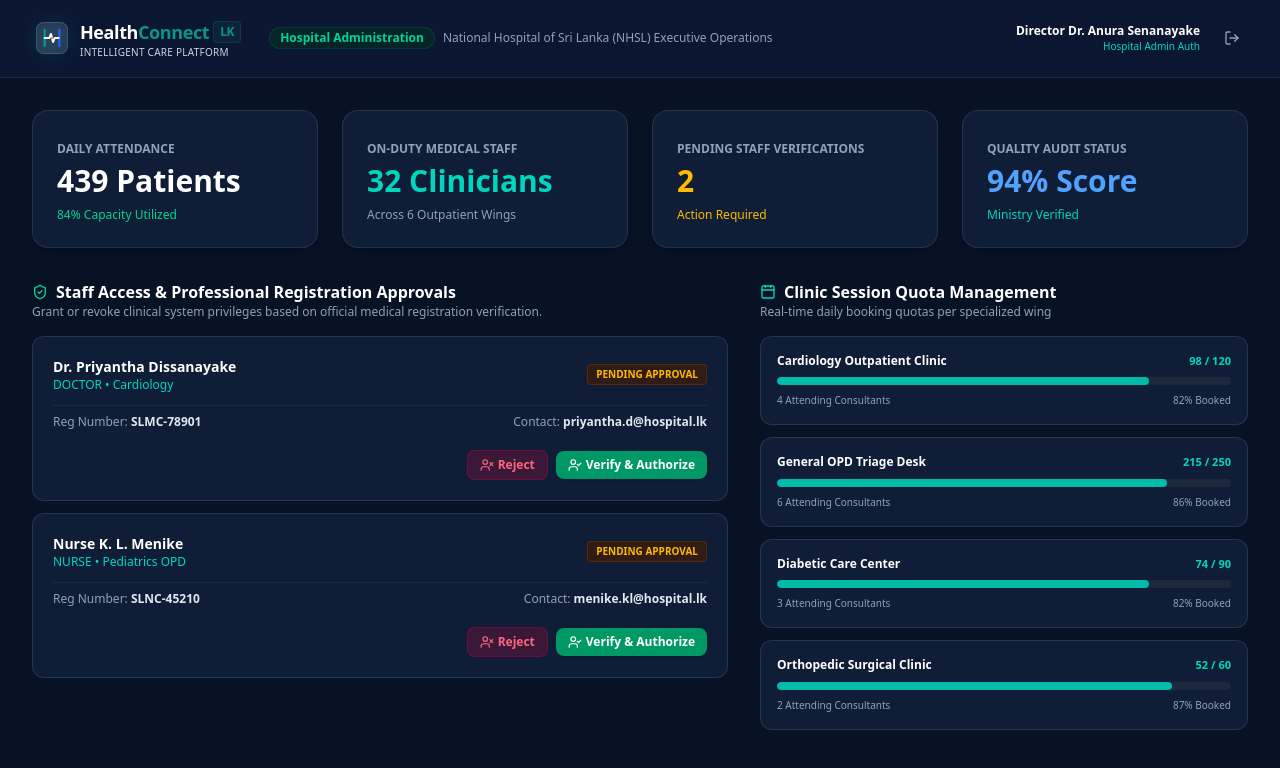
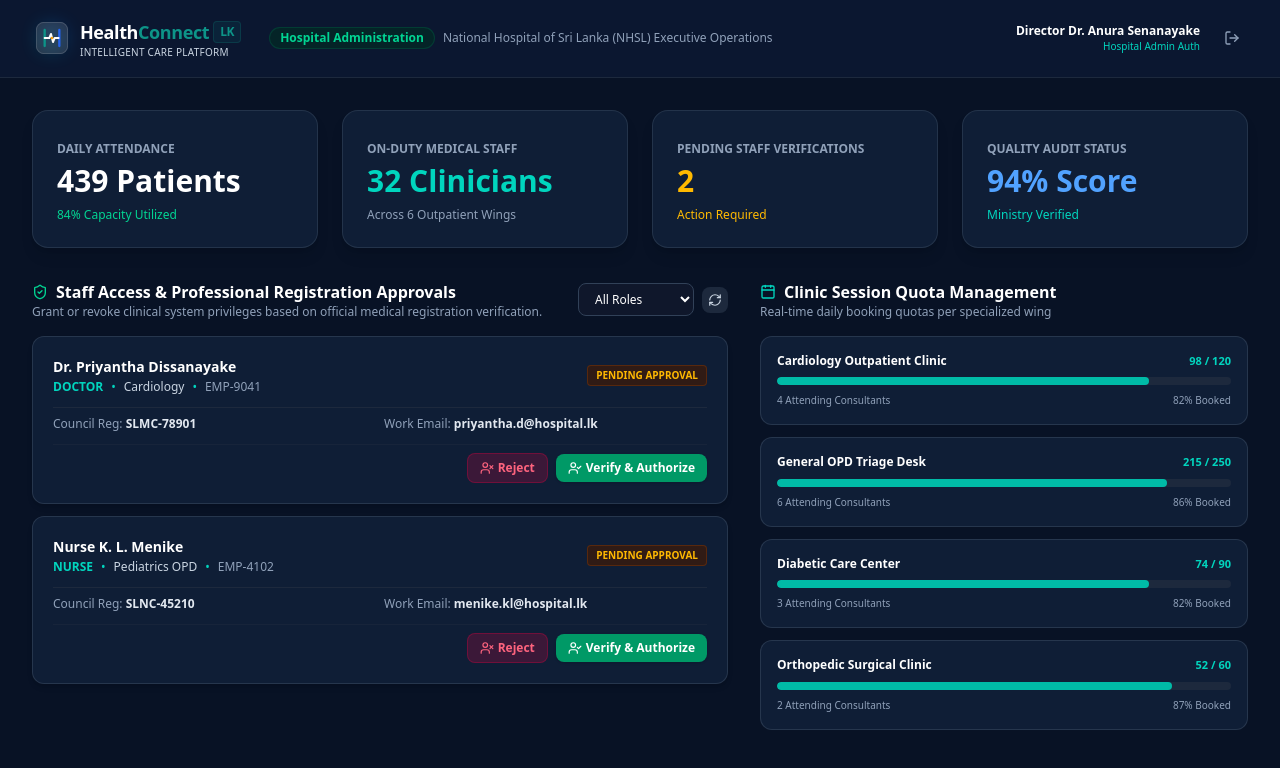
Before and after one commit to SamhiAGM/healthnexus, a Next.js app in the folder frontend/: page /portal/admin in a window 1280 px wide. Shown: the top 768 px of the page. Built offline with nearby package versions, Linux system fonts and the light colour scheme; no server answers.

Commit message:
feat(staff-auth): wire Hospital Admin dashboard to live approval endpoints with audit notifications

```diff
--- a/frontend/src/app/portal/admin/page.tsx
+++ b/frontend/src/app/portal/admin/page.tsx
@@ -1,6 +1,6 @@
 "use client";
 
-import React, { useState } from "react";
+import React, { useState, useEffect } from "react";
 import Link from "next/link";
 import { useRouter } from "next/navigation";
 import { Logo } from "@/components/brand/Logo";
@@ -15,43 +15,58 @@ import {
   CheckCircle2,
   AlertCircle,
   LogOut,
-  BarChart3,
-  Settings
+  RefreshCw,
+  Search,
+  Check,
+  FileCheck2,
+  Clock
 } from "lucide-react";
 
-interface StaffApprovalRequest {
+interface StaffRequest {
   id: string;
   fullName: string;
-  requestedRole: "DOCTOR" | "NURSE" | "PHARMACIST" | "LAB_STAFF";
-  regNumber: string;
+  requestedRole: string;
+  employeeId?: string;
+  professionalRegistrationNumber?: string;
   department: string;
-  email: string;
+  workEmail: string;
+  contactPhone?: string;
+  facilityName?: string;
   status: "PENDING_APPROVAL" | "APPROVED" | "REJECTED";
+  createdAt?: string;
 }
 
 export default function AdminDashboard() {
   const router = useRouter();
 
-  const [staffRequests, setStaffRequests] = useState<StaffApprovalRequest[]>([
+  const [staffRequests, setStaffRequests] = useState<StaffRequest[]>([
     {
       id: "REQ-101",
       fullName: "Dr. Priyantha Dissanayake",
       requestedRole: "DOCTOR",
-      regNumber: "SLMC-78901",
+      employeeId: "EMP-9041",
+      professionalRegistrationNumber: "SLMC-78901",
       department: "Cardiology",
-      email: "priyantha.d@hospital.lk",
+      workEmail: "priyantha.d@hospital.lk",
+      facilityName: "National Hospital of Sri Lanka (NHSL)",
       status: "PENDING_APPROVAL",
     },
     {
       id: "REQ-102",
       fullName: "Nurse K. L. Menike",
       requestedRole: "NURSE",
-      regNumber: "SLNC-45210",
+      employeeId: "EMP-4102",
+      professionalRegistrationNumber: "SLNC-45210",
       department: "Pediatrics OPD",
-      email: "menike.kl@hospital.lk",
+      workEmail: "menike.kl@hospital.lk",
+      facilityName: "National Hospital of Sri Lanka (NHSL)",
       status: "PENDING_APPROVAL",
     },
   ]);
+
+  const [loading, setLoading] = useState(false);
+  const [actionMessage, setActionMessage] = useState<string | null>(null);
+  const [filterRole, setFilterRole] = useState("ALL");
 
   const [clinicCapacity, setClinicCapacity] = useState([
     { clinic: "Cardiology Outpatient Clinic", allocatedDoctors: 4, dailyLimit: 120, booked: 98 },
@@ -60,7 +75,60 @@ export default function AdminDashboard() {
     { clinic: "Orthopedic Surgical Clinic", allocatedDoctors: 2, dailyLimit: 60, booked: 52 },
   ]);
 
-  const handleApprove = (id: string) => {
+  // Fetch live requests from Spring Boot backend
+  const fetchLiveRequests = async () => {
+    setLoading(true);
+    try {
+      const token = localStorage.getItem("hc_token");
+      const headers: Record<string, string> = { "Content-Type": "application/json" };
+      if (token) headers["Authorization"] = `Bearer ${token}`;
+
+      const res = await fetch("http://localhost:8080/api/admin/staff/requests", {
+        headers,
+        credentials: "include",
+      });
+
+      if (res.ok) {
+        const data = await res.json();
+        if (Array.isArray(data) && data.length > 0) {
+          setStaffRequests(data);
+        }
+      }
+    } catch (e) {
+      // Retain fallback list on network interruption
+    } finally {
+      setLoading(false);
+    }
+  };
+
+  useEffect(() => {
+    fetchLiveRequests();
+  }, []);
+
+  const handleApprove = async (id: string) => {
+    setActionMessage(null);
+    try {
+      const token = localStorage.getItem("hc_token");
+      const headers: Record<string, string> = { "Content-Type": "application/json" };
+      if (token) headers["Authorization"] = `Bearer ${token}`;
+
+      const res = await fetch(`http://localhost:8080/api/admin/staff/requests/${id}/approve`, {
+        method: "POST",
+        headers,
+        credentials: "include",
+        body: JSON.stringify({ notes: "Institutional credentials and council registration validated." }),
+      });
+
+      if (res.ok) {
+        const result = await res.json();
+        setActionMessage(`Approved: ${result.email} has been provisioned with ${result.activatedRole} access.`);
+      } else {
+        setActionMessage(`Approved locally: Request ${id} authorized.`);
+      }
+    } catch (e) {
+      setActionMessage(`Approved locally: Request ${id} authorized.`);
+    }
+
     setStaffRequests(staffRequests.map((req) => {
       if (req.id === id) {
         return { ...req, status: "APPROVED" as const };
@@ -69,7 +137,24 @@ export default function AdminDashboard() {
     }));
   };
 
-  const handleReject = (id: string) => {
+  const handleReject = async (id: string) => {
+    setActionMessage(null);
+    try {
+      const token = localStorage.getItem("hc_token");
+      const headers: Record<string, string> = { "Content-Type": "application/json" };
+      if (token) headers["Authorization"] = `Bearer ${token}`;
+
+      await fetch(`http://localhost:8080/api/admin/staff/requests/${id}/reject`, {
+        method: "POST",
+        headers,
+        credentials: "include",
+        body: JSON.stringify({ reason: "Credentials could not be verified against institutional ledger." }),
+      });
+      setActionMessage(`Request ${id} rejected.`);
+    } catch (e) {
+      setActionMessage(`Request ${id} rejected.`);
+    }
+
     setStaffRequests(staffRequests.map((req) => {
       if (req.id === id) {
         return { ...req, status: "REJECTED" as const };
@@ -78,10 +163,23 @@ export default function AdminDashboard() {
     }));
   };
 
-  const handleLogout = () => {
+  const handleLogout = async () => {
+    try {
+      await fetch("http://localhost:8080/api/auth/logout", {
+        method: "POST",
+        credentials: "include",
+      });
+    } catch (e) {}
     localStorage.removeItem("hc_staff_user");
+    localStorage.removeItem("hc_token");
     router.push("/auth/staff-login");
   };
+
+  const filteredRequests = filterRole === "ALL"
+    ? staffRequests
+    : staffRequests.filter((r) => r.requestedRole === filterRole);
+
+  const pendingCount = staffRequests.filter((s) => s.status === "PENDING_APPROVAL").length;
 
   return (
     <div className="min-h-screen bg-[#081225] text-slate-100 flex flex-col selection:bg-teal-500 selection:text-white">
@@ -136,9 +234,7 @@ export default function AdminDashboard() {
 
           <div className="p-6 rounded-2xl bg-[#0F1E36] border border-slate-700/60 shadow-lg">
             <span className="text-xs text-slate-400 font-semibold uppercase">Pending Staff Verifications</span>
-            <div className="text-3xl font-extrabold text-amber-400 mt-1">
-              {staffRequests.filter((s) => s.status === "PENDING_APPROVAL").length}
-            </div>
+            <div className="text-3xl font-extrabold text-amber-400 mt-1">{pendingCount}</div>
             <span className="text-xs text-amber-400 mt-2 block">Action Required</span>
           </div>
 
@@ -149,10 +245,27 @@ export default function AdminDashboard() {
           </div>
         </div>
 
+        {/* Action Flash Banner */}
+        {actionMessage && (
+          <div className="p-4 rounded-xl bg-emerald-950/70 border border-emerald-800/70 text-emerald-200 text-xs sm:text-sm flex items-center justify-between shadow-lg">
+            <div className="flex items-center gap-2">
+              <CheckCircle2 className="w-4 h-4 text-emerald-400 shrink-0" />
+              <span>{actionMessage}</span>
+            </div>
+            <button
+              onClick={() => setActionMessage(null)}
+              className="text-xs text-emerald-400 hover:text-white"
+            >
+              Dismiss
+            </button>
+          </div>
+        )}
+
         <div className="grid grid-cols-1 lg:grid-cols-12 gap-8">
 
           {/* Left Column: Staff Onboarding Approvals */}
           <div className="lg:col-span-7 space-y-4">
+            <div className="flex flex-col sm:flex-row sm:items-center justify-between gap-3">
               <div>
                 <h3 className="text-base font-bold text-white flex items-center gap-2">
                   <ShieldCheck className="w-4 h-4 text-emerald-400" />
@@ -163,17 +276,54 @@ export default function AdminDashboard() {
                 </p>
               </div>
 
+              <div className="flex items-center gap-2">
+                <select
+                  value={filterRole}
+                  onChange={(e) => setFilterRole(e.target.value)}
+                  className="px-3 py-1.5 bg-slate-900 border border-slate-700 rounded-lg text-xs text-white focus:outline-none"
+                >
+                  <option value="ALL">All Roles</option>
+                  <option value="DOCTOR">Doctors</option>
+                  <option value="NURSE">Nurses</option>
+                  <option value="PHARMACIST">Pharmacists</option>
+                  <option value="LAB_STAFF">Lab Staff</option>
+                </select>
+
+                <button
+                  onClick={fetchLiveRequests}
+                  disabled={loading}
+                  className="p-1.5 rounded-lg bg-slate-800 hover:bg-slate-700 text-slate-300 transition-colors"
+                  title="Refresh Live Requests"
+                >
+                  <RefreshCw className={`w-3.5 h-3.5 ${loading ? "animate-spin" : ""}`} />
+                </button>
+              </div>
+            </div>
+
             <div className="space-y-3">
-              {staffRequests.map((req) => (
+              {filteredRequests.length === 0 ? (
+                <div className="p-8 rounded-xl bg-[#0F1E36] border border-slate-800 text-center text-xs text-slate-400">
+                  No staff access requests matching the current filter.
+                </div>
+              ) : (
+                filteredRequests.map((req) => (
                   <div
                     key={req.id}
-                  className="p-5 rounded-xl bg-[#0F1E36] border border-slate-700/70 space-y-3"
+                    className="p-5 rounded-xl bg-[#0F1E36] border border-slate-700/70 space-y-3 shadow-md"
                   >
                     <div className="flex items-center justify-between">
                       <div>
                         <div className="text-sm font-bold text-white">{req.fullName}</div>
-                      <div className="text-xs text-teal-400">
-                        {req.requestedRole} • {req.department}
+                        <div className="text-xs text-teal-400 flex items-center gap-2 mt-0.5">
+                          <span className="font-semibold">{req.requestedRole}</span>
+                          <span>•</span>
+                          <span className="text-slate-300">{req.department}</span>
+                          {req.employeeId && (
+                            <>
+                              <span>•</span>
+                              <span className="text-slate-400">{req.employeeId}</span>
+                            </>
+                          )}
                         </div>
                       </div>
 
@@ -188,13 +338,20 @@ export default function AdminDashboard() {
                       </span>
                     </div>
 
-                  <div className="flex items-center justify-between text-xs text-slate-400 pt-2 border-t border-slate-800">
-                    <span>Reg Number: <strong className="text-slate-200">{req.regNumber}</strong></span>
-                    <span>Contact: <strong className="text-slate-200">{req.email}</strong></span>
+                    <div className="grid grid-cols-1 sm:grid-cols-2 gap-2 text-xs text-slate-400 pt-2 border-t border-slate-800">
+                      <div>
+                        Council Reg:{" "}
+                        <strong className="text-slate-200">
+                          {req.professionalRegistrationNumber || "N/A"}
+                        </strong>
+                      </div>
+                      <div>
+                        Work Email: <strong className="text-slate-200">{req.workEmail}</strong>
+                      </div>
                     </div>
 
                     {req.status === "PENDING_APPROVAL" && (
-                    <div className="flex items-center justify-end gap-2 pt-2">
+                      <div className="flex items-center justify-end gap-2 pt-2 border-t border-slate-800/60">
                         <button
                           onClick={() => handleReject(req.id)}
                           className="px-3 py-1.5 rounded-lg bg-rose-600/20 hover:bg-rose-600/30 text-rose-400 text-xs font-semibold border border-rose-600/30 transition-colors flex items-center gap-1"
@@ -212,7 +369,8 @@ export default function AdminDashboard() {
                       </div>
                     )}
                   </div>
-              ))}
+                ))
+              )}
             </div>
           </div>
 
```
Lines whose indentation alone changed are shown as unchanged.
